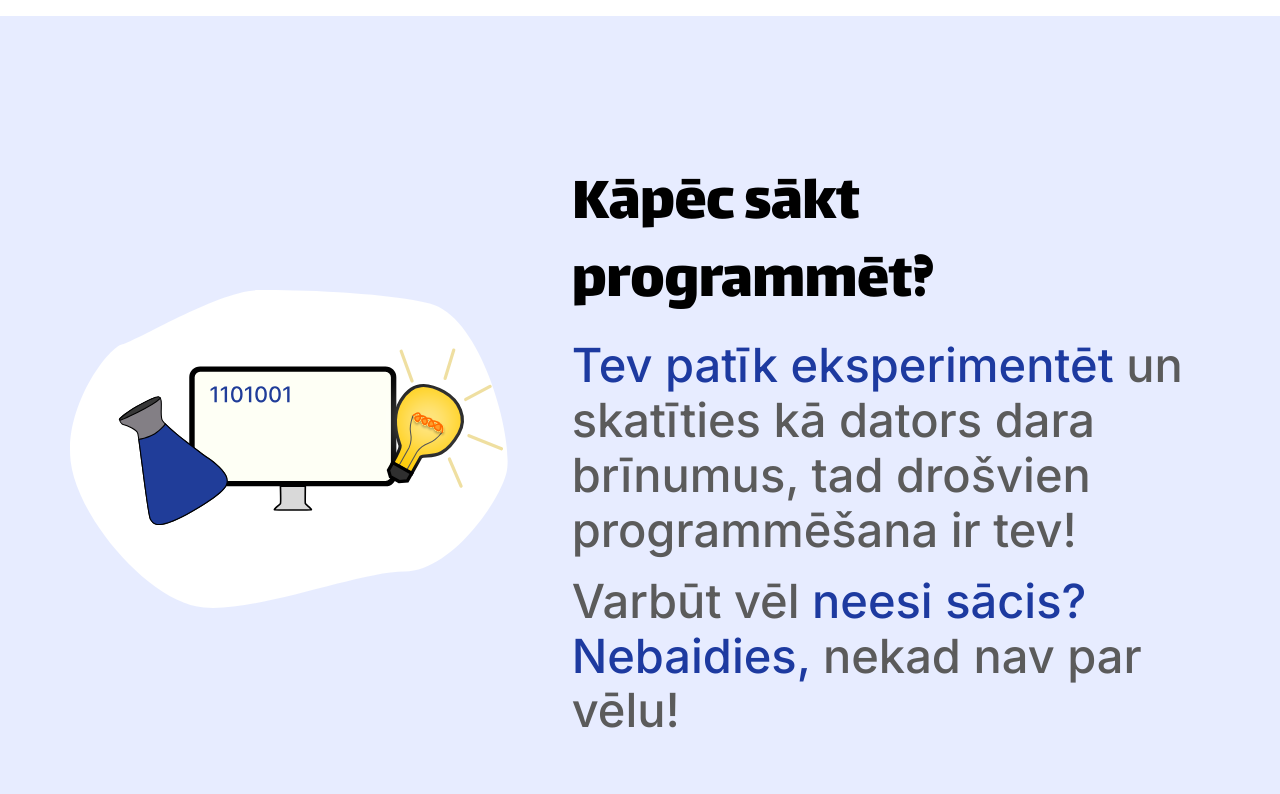
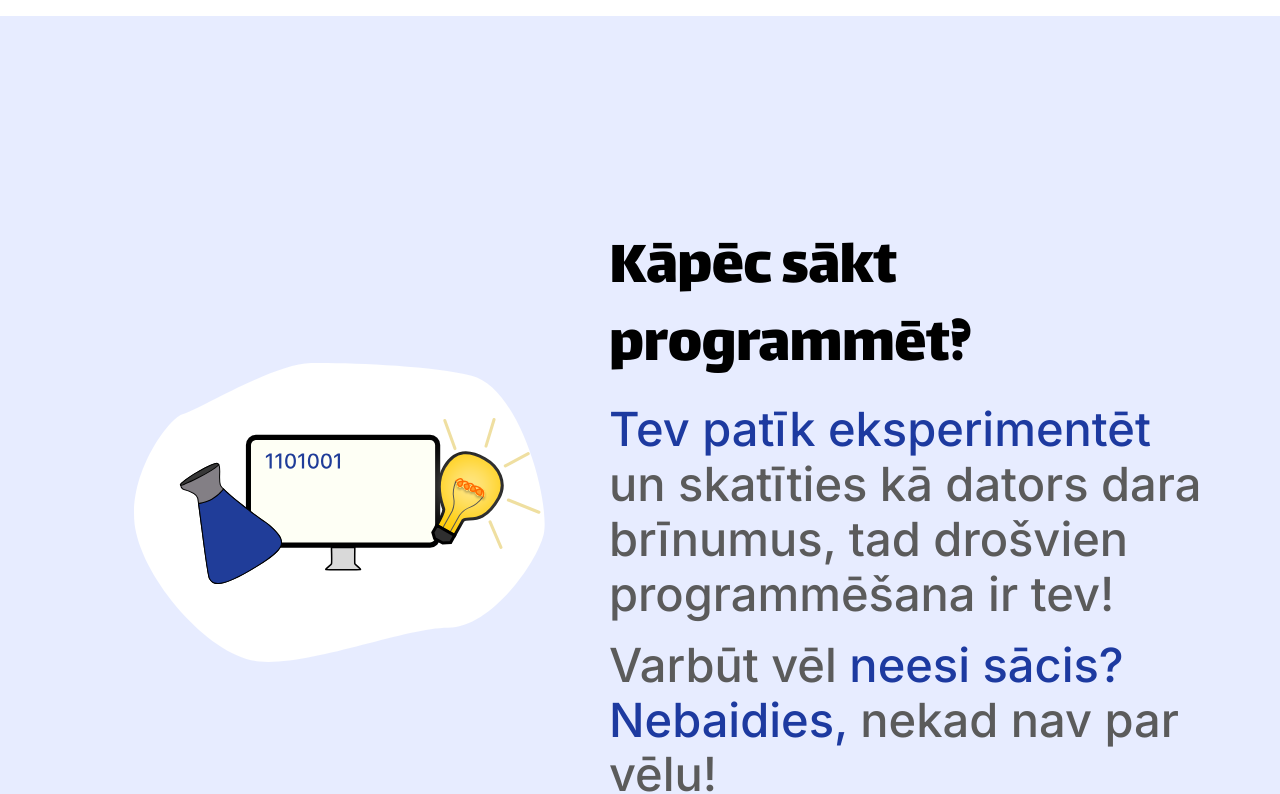
Before and after one commit to RolandsKundzins/road-to-university, a React (Vite) app: page / in a window 1280 px wide. Shown: the part 742-1536 px from the top of the page. Built offline with nearby package versions, Linux system fonts and the light colour scheme.

Commit message:
Added button navigation to contact section and other small tweaks

```diff
--- a/src/App.tsx
+++ b/src/App.tsx
@@ -10,8 +10,17 @@ import CikIlgiJastudeSection from './pages/CikIlgiJastude';
 import KaVeicasSection from './pages/KaVeicas';
 import ParManiSection from './pages/ParMani';
 import SazinatiesSection from './pages/Sazinaties';
+import { useRef } from 'react';
 
 function App() {
+  const contactRef = useRef<HTMLDivElement>(null);
+
+  const scrollToSection = (sectionRef: React.RefObject<HTMLDivElement>) => {
+    if (sectionRef.current) {
+      sectionRef.current.scrollIntoView({ behavior: 'smooth' });
+    }
+  };
+
   return (
     <Container
       maxWidth={false}
@@ -21,9 +30,10 @@ function App() {
         width: '100vw',
       }}>
 
+      {/* TODO: DARK MODE */}
 
 
-      <HeaderSection />
+      <HeaderSection scrollToSection={scrollToSection} contactRef={contactRef} />
       <HeroSection />
 
       <KapecSaktProgSection />
@@ -34,7 +44,8 @@ function App() {
       <CikIlgiJastudeSection />
       <KaVeicasSection />
       <ParManiSection />
-      <SazinatiesSection />
+
+      <SazinatiesSection ref={contactRef} />
     </Container>
   );
 }
--- a/src/components/GridContainer.tsx
+++ b/src/components/GridContainer.tsx
@@ -44,10 +44,13 @@ const CustomTwoColGrid: React.FC<TwoChildrenProps> = ({ firstCol, secondCol, des
       sx={{
         backgroundColor: `${colorScheme}.main`,
         padding: "150px 70px",
-        display: 'flex'
+        display: 'flex',
       }}
     >
-      <Grid container spacing={8} alignItems="center">
+      <Grid container spacing={8} alignItems="center" sx={{
+          maxWidth: "2000px",
+          margin: '0 auto',
+      }}>
         <Grid item xs={12} lg={desktopWidthFirstCol} order={{ xs: mobileReverse ? 2 : 1, md: 1 }}>
           {firstCol}
         </Grid>
--- a/src/pages/Header.tsx
+++ b/src/pages/Header.tsx
@@ -1,6 +1,11 @@
 import { AppBar, Button, Toolbar, Typography } from "@mui/material";
 
-const HeaderSection = () => {
+interface HeaderSectionProps {
+  scrollToSection: (sectionRef: React.RefObject<HTMLDivElement>) => void;
+  contactRef: React.RefObject<HTMLDivElement>;
+}
+
+const HeaderSection: React.FC<HeaderSectionProps> = ({ scrollToSection, contactRef }) => {
   return (
     <AppBar position="static" sx={{padding: "15px", backgroundColor: "primary.light"}}>
       <Toolbar>
@@ -10,7 +15,9 @@ const HeaderSection = () => {
           color: 'primary.main',
           borderRadius: '100px',
           fontSize: '2rem',
-        }}>
+        }}
+          onClick={() => scrollToSection(contactRef)}
+        >
           Sazināties
         </Button>
       </Toolbar>
--- a/src/pages/Sazinaties.tsx
+++ b/src/pages/Sazinaties.tsx
@@ -1,13 +1,15 @@
 import { Box, List, ListItem, ListItemIcon, ListItemText, Typography } from "@mui/material";
 import CustomTwoColGrid from "../components/GridContainer";
 import FiberManualRecordIcon from '@mui/icons-material/FiberManualRecord';
+import React from "react";
 
-const SazinatiesSection = () => {
+const SazinatiesSection = React.forwardRef<HTMLDivElement>((_, ref) => {
   const boxBorderRadius = '20px';
   const boxBackgroundColor = 'white';
   const boxPadding = '30px 50px 30px 40px';
 
   return (
+    <div ref={ref}>
       <CustomTwoColGrid
         firstCol={
           <>
@@ -64,7 +66,7 @@ const SazinatiesSection = () => {
             </Box>
           </>
         }
-      secondCol={
+        secondCol = {
           <Box sx={{
               borderRadius: boxBorderRadius,
               backgroundColor: boxBackgroundColor,
@@ -93,7 +95,8 @@ const SazinatiesSection = () => {
         desktopWidthFirstCol={6}
         colorScheme="secondary"
       />
+    </div>
   );
-};
+});
 
 export default SazinatiesSection;
```
Also changed, not shown: src/assets/time_running_illustration - old delete later.svg (added), src/assets/time_running_illustration.svg. Lines whose indentation alone changed are shown as unchanged.
